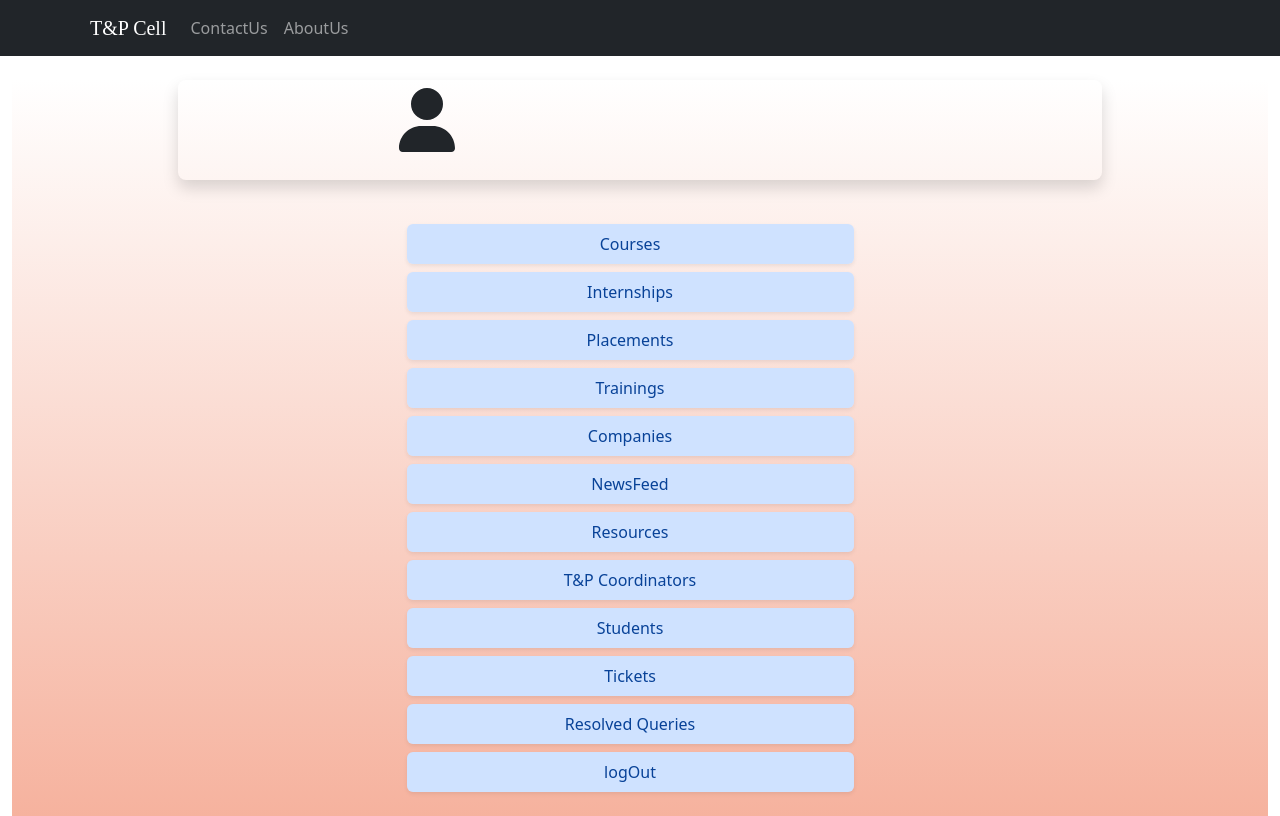
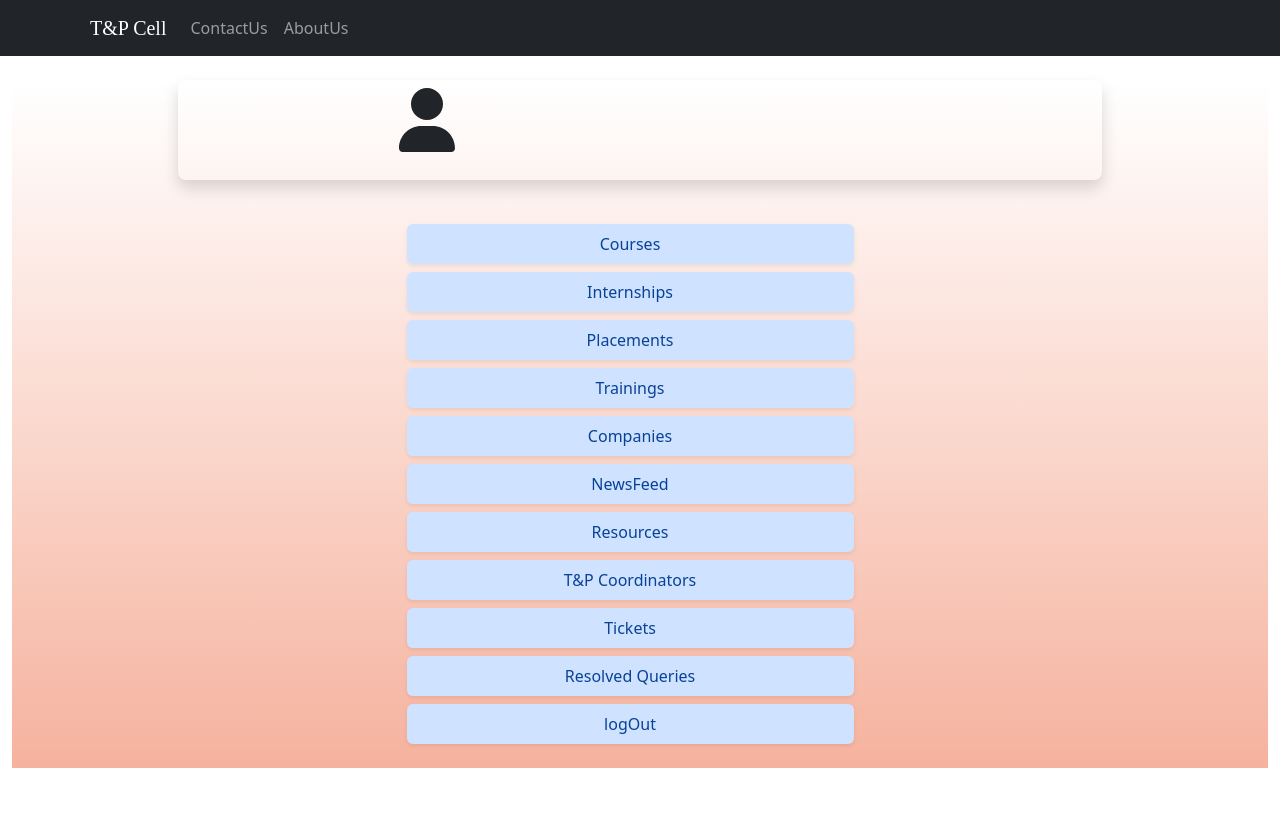
Before and after one commit to AkshayKumarpodili/Placementor, a React (Create React App) app: page /home in a window 1280 px wide. Built offline with nearby package versions, Linux system fonts and the light colour scheme; no server answers; sample sign-in values are in the browser's storage.

Commit message:
second commit

```diff
--- a/src/components/Home.js
+++ b/src/components/Home.js
@@ -25,12 +25,6 @@ const Home = () => {
  const handleSubmitRes = () => {
   navigate('/resources');
 }
-
-const handleSubmitStu = () => {
-  navigate('/students');
-}
-
-
 
 const handleSubmitTic = () => {
   navigate('/tickets');
@@ -132,9 +126,7 @@ const handleSubmitTandP = () => {
             <div className='rounded m-1 shadow-sm lis'>
               <button type="button" className="list-group-item list-group-item-action border-0 zoom list-group-item-primary" onClick={handleSubmitTandP}>T&P Coordinators</button>
             </div>
-            <div className='rounded m-1 shadow-sm lis'>
-              <button type="button" className="list-group-item list-group-item-action border-0 zoom list-group-item-primary" onClick={handleSubmitStu}>Students</button>
-            </div>
+
             <div className='rounded m-1 shadow-sm lis'>
               <button type="button" className="list-group-item list-group-item-action border-0 zoom list-group-item-primary" onClick={handleSubmitTic}>Tickets</button>
             </div>
```
